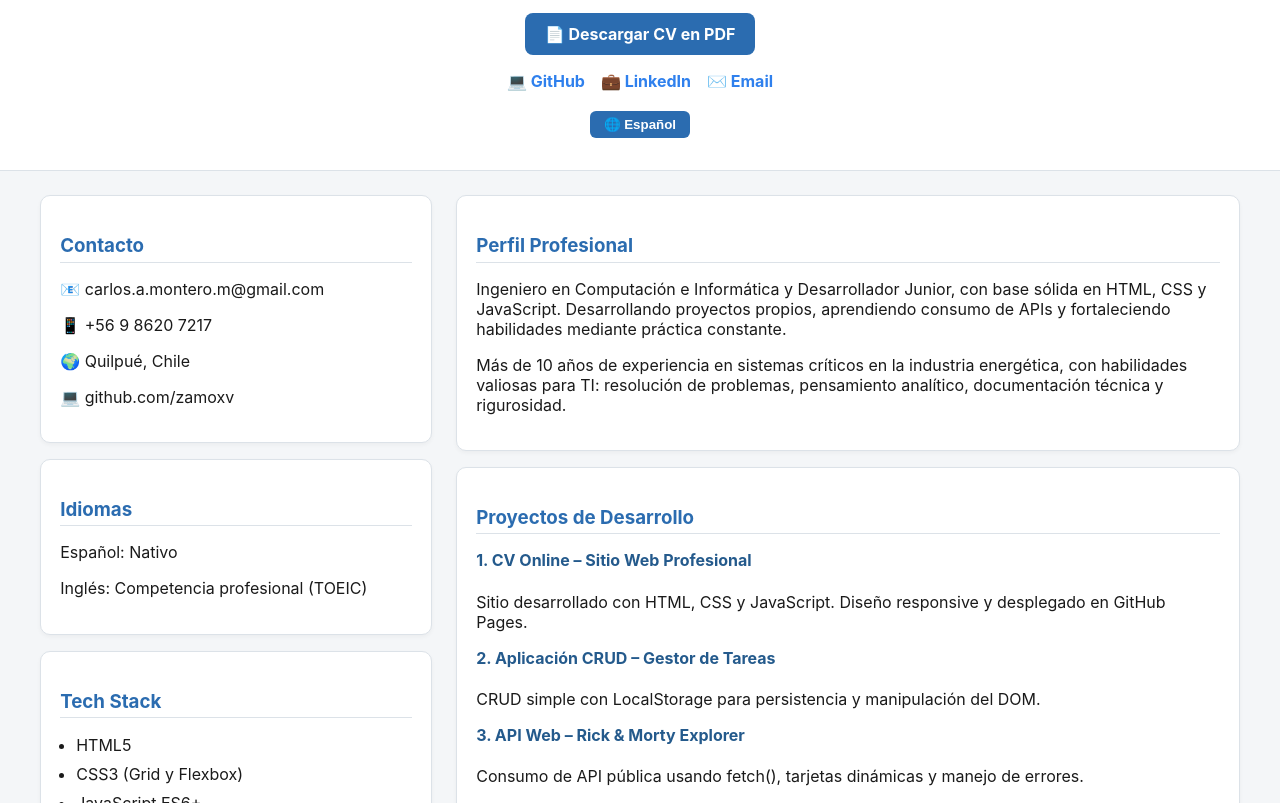
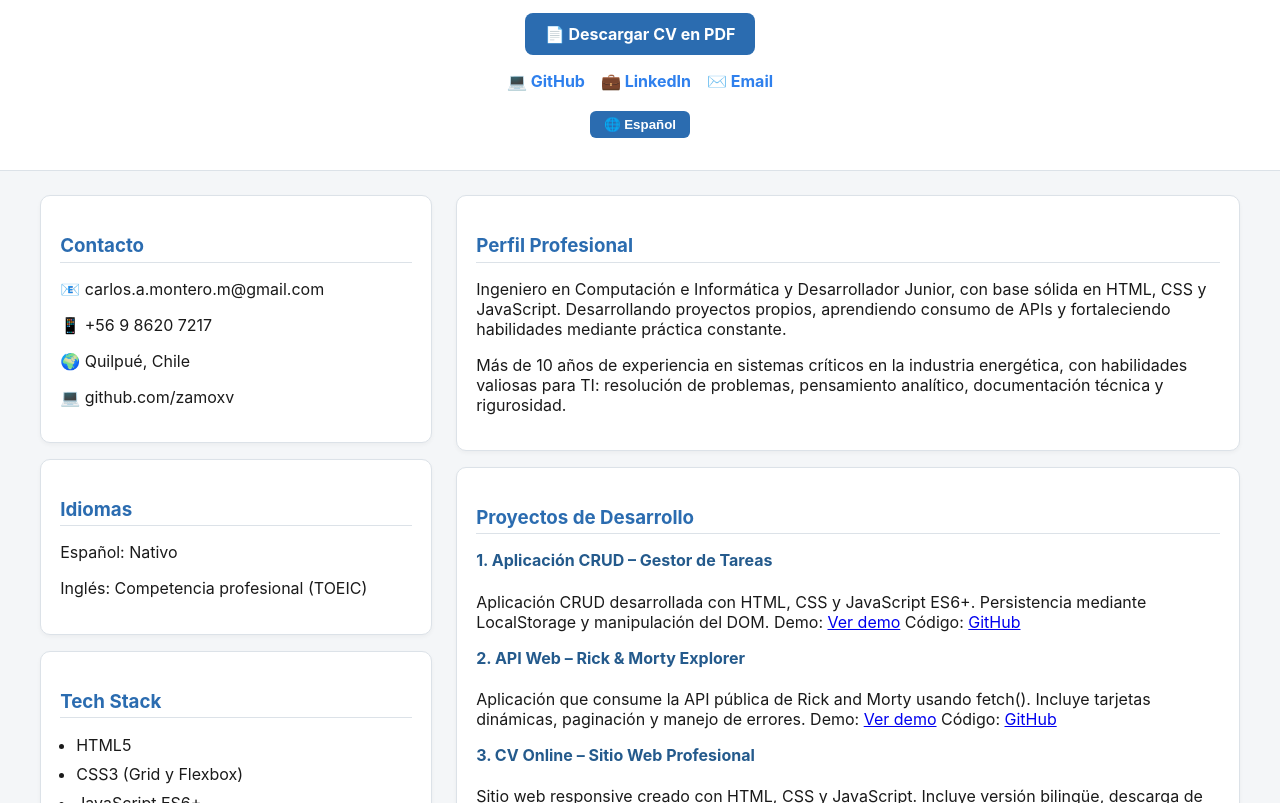
Before and after one commit to zamoxv/cv-carlos-montero, a plain HTML site: page index.html in a window 1280 px wide. Shown: the part 141-944 px from the top of the page. Drawn offline with Linux system fonts and the light colour scheme.

Commit message:
Se agregan enlaces a proyectos

```diff
--- a/index.html
+++ b/index.html
@@ -125,22 +125,31 @@
         <h3 data-es="Proyectos de Desarrollo"
             data-en="Development Projects"></h3>
 
-        <h4 data-es="1. CV Online – Sitio Web Profesional"
-            data-en="1. CV Online – Professional Website"></h4>
-        <p data-es="Sitio desarrollado con HTML, CSS y JavaScript. Diseño responsive y desplegado en GitHub Pages."
-            data-en="Website built using HTML, CSS, and JavaScript. Responsive design and deployed on GitHub Pages.">
+        <h4 data-es="1. Aplicación CRUD – Gestor de Tareas"
+            data-en="1. CRUD Aplication – Task Manager"></h4>
+        <p
+        data-es="Aplicación CRUD desarrollada con HTML, CSS y JavaScript ES6+. Persistencia mediante LocalStorage y manipulación del DOM. Demo: <a href='https://zamoxv.github.io/task-manager-crud-js/' target='_blank'>Ver demo</a> Código: <a href='https://github.com/zamoxv/task-manager-crud-js' target='_blank'>GitHub</a>"
+
+        data-en="Simple CRUD using LocalStorage for persistence and DOM manipulation. Demo: <a href='https://zamoxv.github.io/task-manager-crud-js/' target='_blank'>Live demo</a> Code: <a href='https://github.com/zamoxv/task-manager-crud-js' target='_blank'>GitHub</a>">
         </p>
 
-        <h4 data-es="2. Aplicación CRUD – Gestor de Tareas"
-            data-en="2. CRUD Aplication – Task Manager"></h4>
-        <p data-es="CRUD simple con LocalStorage para persistencia y manipulación del DOM."
-            data-en="Simple CRUD using LocalStorage for persistence and DOM manipulation.">
+
+        <h4 data-es="2. API Web – Rick & Morty Explorer"
+            data-en="2. Web API – Rick & Morty Explorer"></h4>
+        <p
+        data-es="Aplicación que consume la API pública de Rick and Morty usando fetch(). Incluye tarjetas dinámicas, paginación y manejo de errores. Demo: <a href='https://zamoxv.github.io/rick-and-morty-explorer/' target='_blank'>Ver demo</a> Código: <a href='https://github.com/zamoxv/rick-and-morty-explorer' target='_blank'>GitHub</a>"
+
+        data-en="Application that consumes the Rick and Morty public API using fetch(). Includes dynamic cards, pagination, and error handling. Demo: <a href='https://zamoxv.github.io/rick-and-morty-explorer/' target='_blank'>View demo</a> Code: <a href='https://github.com/zamoxv/rick-and-morty-explorer' target='_blank'>GitHub</a>"
+        >
         </p>
 
-        <h4 data-es="3. API Web – Rick & Morty Explorer"
-            data-en="3. Web API – Rick & Morty Explorer"></h4>
-        <p data-es="Consumo de API pública usando fetch(), tarjetas dinámicas y manejo de errores."
-            data-en="Public API consumption using fetch(), dynamic cards, and error handling.">
+        <h4 data-es="3. CV Online – Sitio Web Profesional"
+            data-en="3. CV Online – Professional Website"></h4>
+        <p
+        data-es="Sitio web responsive creado con HTML, CSS y JavaScript. Incluye versión bilingüe, descarga de PDF y modo claro. Demo: <a href='https://zamoxv.github.io/cv-carlos-montero/' target='_blank'>Ver demo</a> Código: <a href='https://github.com/zamoxv/cv-carlos-montero' target='_blank'>GitHub</a>"
+
+        data-en="Responsive website built with HTML, CSS, and JavaScript. Includes bilingual support, PDF download, and light mode. Demo: <a href='https://zamoxv.github.io/cv-carlos-montero/' target='_blank'>View demo</a> Code: <a href='https://github.com/zamoxv/cv-carlos-montero' target='_blank'>GitHub</a>"
+        >
         </p>
       </div>
 
@@ -218,8 +227,8 @@
   </main>
 
   <footer>
-    <p data-es="© 2025 Carlos A. Montero M. — Desarrollado en HTML y CSS"
-            data-en="© 2025 Carlos A. Montero M. — Built with HTML and CSS">
+    <p data-es="© 2025 Carlos A. Montero M. — Desarrollado en HTML, CSS y JavaScript"
+            data-en="© 2025 Carlos A. Montero M. — Built with HTML, CSS y JavaScript">
     </p>
   </footer>
   <script src="script.js"></script>
--- a/script.js
+++ b/script.js
@@ -1,15 +1,13 @@
 let currentLang = "es";
 
 function applyLanguage() {
-  // Rellena todos los textos según el idioma actual
-  document.querySelectorAll("[data-es]").forEach(el => {
+  document.querySelectorAll("[data-es]", "[data-en]").forEach(el => {
     const text = el.getAttribute(`data-${currentLang}`);
     if (text) {
-      el.innerText = text;
+      el.innerHTML = text;
     }
   });
 
-  // Actualiza el texto del botón
   const btn = document.getElementById("lang-btn");
   if (btn) {
     btn.innerText = currentLang === "es" ? "🌐 Español" : "🌐 English";
@@ -17,17 +15,13 @@ function applyLanguage() {
 }
 
 function toggleLanguage() {
-  // Alternar idioma
   currentLang = currentLang === "es" ? "en" : "es";
   applyLanguage();
 }
 
-// Cuando cargue la página:
 document.addEventListener("DOMContentLoaded", () => {
-  // 1) Aplicamos el idioma inicial (español)
   applyLanguage();
 
-  // 2) Conectamos el botón
   const btn = document.getElementById("lang-btn");
   if (btn) {
     btn.addEventListener("click", toggleLanguage);
```
